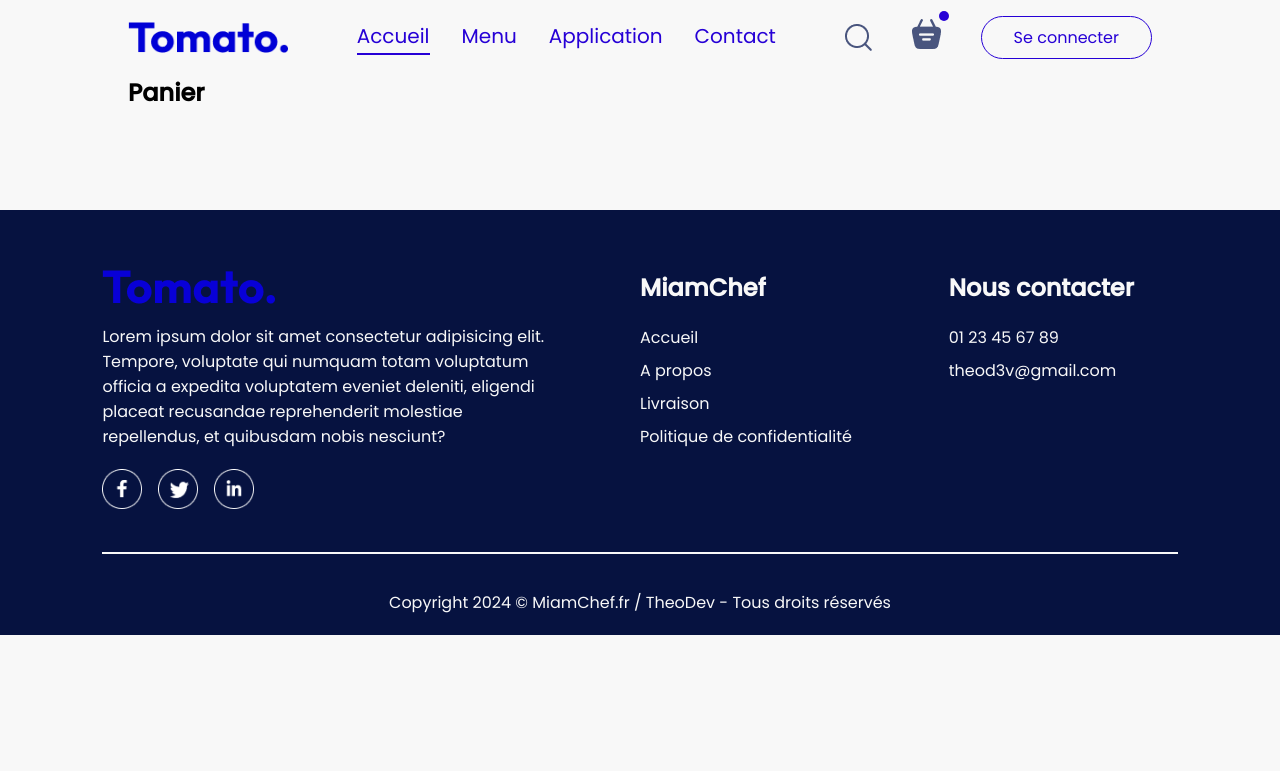
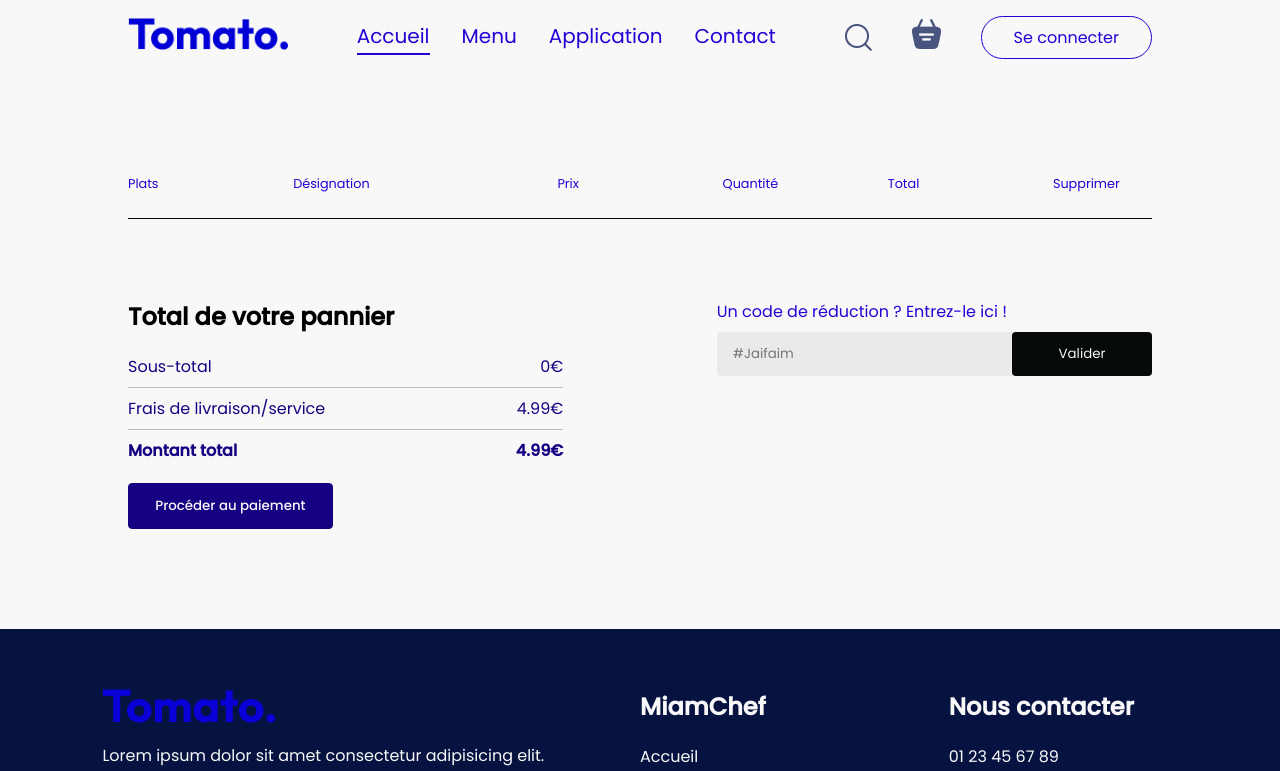
Before and after one commit to TheoAt/food-delivery-app, a React (Vite) app in the folder frontend/: page /panier in a window 1280 px wide. Shown: the top 771 px of the page. Built offline with nearby package versions, Linux system fonts and the light colour scheme.

Commit message:
add cart page and automatic calculate price

```diff
--- a/frontend/src/components/Navbar/Navbar.jsx
+++ b/frontend/src/components/Navbar/Navbar.jsx
@@ -1,16 +1,20 @@
-import React, { useState } from 'react'
+import React, { useContext, useState } from 'react'
 import './Navbar.css'
 
 import { assets } from '../../assets/assets'
-import { Link }  from 'react-router-dom'
+import { Link } from 'react-router-dom'
+import { StoreContext } from '../../context/StoreContext'
 
 const Navbar = ({ setShowLogin }) => {
 
     const [currentPage, setCurrentPage] = useState('home')
+    const {getTotalCartAmount} = useContext(StoreContext)
 
     return (
         <div className='navbar-container'>
-            <img className="logo" src={assets.logo} alt="logo_img" />
+            <Link to='/'>
+                <img className="logo" src={assets.logo} alt="logo_img" />
+            </Link>
 
             <ul className="navbar-menu">
                 <Link to='/' onClick={() => { setCurrentPage('home') }} className={currentPage === 'home' ? 'active-page' : ''}> Accueil</Link>
@@ -23,8 +27,10 @@ const Navbar = ({ setShowLogin }) => {
                 <img src={assets.search_icon} alt="search_icon" />
 
                 <div className="navbar-search-icon">
-                    <img src={assets.basket_icon} alt="basket_icon" />
-                    <div className="dot"></div>
+                    <Link to='/panier'>
+                        <img src={assets.basket_icon} alt="basket_icon" />
+                    </Link>
+                    <div className={getTotalCartAmount() === 0 ? '' : 'dot'}></div>
                 </div>
 
                 <button onClick={() => setShowLogin(true)} className='signup-button'>Se connecter</button>
--- a/frontend/src/context/StoreContext.jsx
+++ b/frontend/src/context/StoreContext.jsx
@@ -19,12 +19,24 @@ const StoreContextProvider = (props) => {
         setCartItems((prev) => ({ ...prev, [itemId]: prev[itemId] - 1 }))
     }
 
+    const getTotalCartAmount = () => {
+        let totalAmount = 0
+        for (const item in cartItems) {
+            if (cartItems[item] > 0) {
+                let itemInfo = food_list.find((product) => product._id === item);
+                totalAmount += itemInfo.price * cartItems[item]
+            }
+        }
+        return totalAmount
+    }
+
     const contextValue = {
         food_list,
         cartItems,
         setCartItems,
         addToCart,
-        removeFromCart
+        removeFromCart,
+        getTotalCartAmount
     }
 
     return (
--- a/frontend/src/pages/Cart/Cart.css
+++ b/frontend/src/pages/Cart/Cart.css
@@ -0,0 +1,127 @@
+.cart-container {
+    margin-top: 100px;
+}
+
+.cart-items-title {
+    display: grid;
+    grid-template-columns: 1fr 1.6fr 1fr 1fr 1fr .6fr;
+    align-items: center;
+    color: var(--main-color);
+    font-size: max(1vw, 12px);
+}
+
+.cart-items-item {
+    margin: var(--spacing-medium) 0;
+    color: var(--outremer);
+}
+
+.cart-items-item img {
+    width: 52px;
+}
+
+.cross {
+    cursor: pointer;
+}
+
+.cart-container hr {
+    height: 1px;
+    border: none;
+    background-color: #05090a40;
+}
+
+.hr-items-title {
+    background-color: var(--dark-color) !important;
+}
+
+.cart-bottom {
+    margin-top: 80px;
+    display: flex;
+    justify-content: space-between;
+    gap: max(12vw, 20px);
+}
+
+.cart-total {
+    flex: 1;
+    display: flex;
+    flex-direction: column;
+    gap: 20px;
+}
+
+.cart-total-details {
+    display: flex;
+    justify-content: space-between;
+    color: var(--outremer)
+}
+
+.cart-total hr {
+    margin: var(--spacing) 0;
+}
+
+.cart-total button {
+    border: 1px solid var(--outremer);
+    color: var(--light-color);
+    background-color: var(--outremer);
+    width: max(16vw, 200px);
+    padding: 12px 0;
+    border-radius: 4px;
+    cursor: pointer;
+    transition: .2s;
+    font-weight: 500;
+}
+
+.cart-total button:hover {
+    background-color: var(--light-color);
+    color: var(--outremer);
+    border: 1px solid var(--outremer);
+}
+
+.cart-promocode {
+    flex: 1;
+}
+
+.cart-promocode p {
+    color: var(--main-color);
+}
+
+.cart-promocode-input {
+    margin-top: var(--spacing);
+    display: flex;
+    justify-content: space-between;
+    align-items: center;
+    background-color: #eaeaea;
+    border-radius: 4px;
+}
+
+.cart-promocode-input input {
+    background: transparent;
+    border: none;
+    outline: none;
+    padding-left: var(--spacing-medium);
+    color: var(--dark-color);
+}
+
+.cart-promocode-input button {
+    width: max(10vw, 140px);
+    padding: 12px 4px;
+    background-color: var(--dark-color);
+    border: none;
+    color: var(--light-color);
+    border-radius: 4px;
+    cursor: pointer;
+}
+
+@media screen and (max-width: 768px) {
+    .cart-bottom {
+        flex-direction: column-reverse;
+    }
+
+    .cart-promocode {
+        justify-content: start;
+        width: 80%;
+    }
+
+    .cart-promocode-input button {
+        margin-left: -40px;
+        padding: 12px 24px;
+    }
+}
--- a/frontend/src/pages/Cart/Cart.jsx
+++ b/frontend/src/pages/Cart/Cart.jsx
@@ -1,10 +1,84 @@
-import React from 'react'
+import React, { useContext } from 'react'
 import './Cart.css'
 
+import { StoreContext } from '../../context/StoreContext'
+
 const Cart = () => {
+
+    const { cartItems, food_list, removeFromCart, getTotalCartAmount } = useContext(StoreContext)
+
     return (
-        <div>
-            <h2>Panier</h2>
+        <div className='cart-container'>
+            <div className="cart-items">
+                <div className="cart-items-title">
+                    <p>Plats</p>
+                    <p>Désignation</p>
+                    <p>Prix</p>
+                    <p>Quantité</p>
+                    <p>Total</p>
+                    <p>Supprimer</p>
+                </div>
+
+                <br />
+                <hr className='hr-items-title' />
+
+                {food_list.map((item, index) => {
+                    if (cartItems[item._id] > 0) {
+                        return (
+                            <div key={index} >
+                                <div className="cart-items-title cart-items-item">
+                                    <img src={item.image} alt="item_img" />
+                                    <p>{item.name}</p>
+                                    <p>{item.price}€</p>
+                                    <p>{cartItems[item._id]}</p>
+                                    <p>{item.price * cartItems[item._id]}€</p>
+                                    <p className='cross' onClick={() => removeFromCart(item._id)}>x</p>
+                                </div>
+
+                                <hr />
+                            </div>
+                        )
+                    }
+                })}
+            </div>
+
+            <div className="cart-bottom">
+                <div className="cart-total">
+                    <h2>Total de votre pannier</h2>
+
+                    <div>
+                        <div className="cart-total-details">
+                            <p>Sous-total</p>
+                            <p>{getTotalCartAmount()}€</p>
+                        </div>
+
+                        <hr />
+
+                        <div className="cart-total-details">
+                            <p>Frais de livraison/service</p>
+                            <p>4.99€</p>
+                        </div>
+
+                        <hr />
+
+                        <div className="cart-total-details">
+                            <b>Montant total</b>
+                            <b>{getTotalCartAmount() + 4.99}€</b>
+                        </div>
+                    </div>
+
+                    <button>Procéder au paiement</button>
+                </div>
+
+                <div className="cart-promocode">
+                    <p>Un code de réduction ? Entrez-le ici !</p>
+
+                    <div className="cart-promocode-input">
+                        <input type="text" placeholder='#Jaifaim' />
+                        <button>Valider</button>
+                    </div>
+                </div>
+            </div>
         </div>
     )
 }
```
